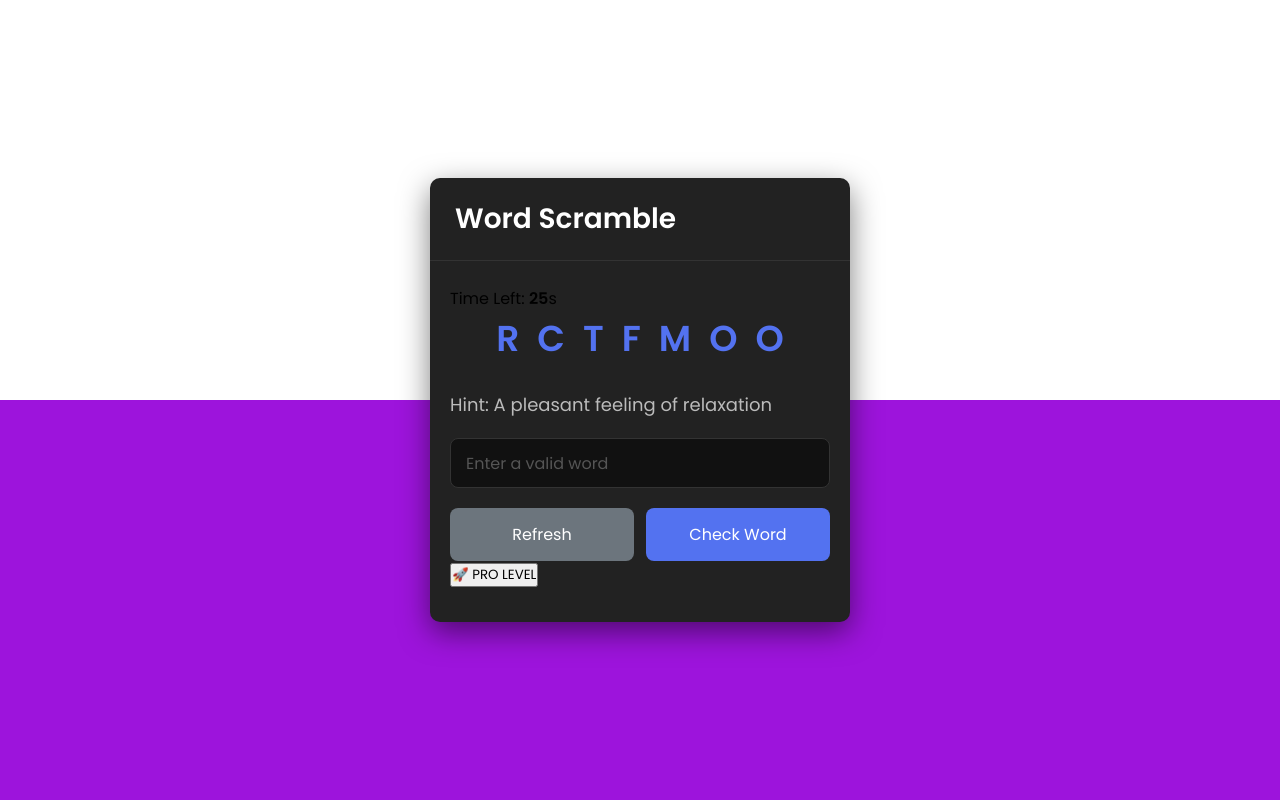
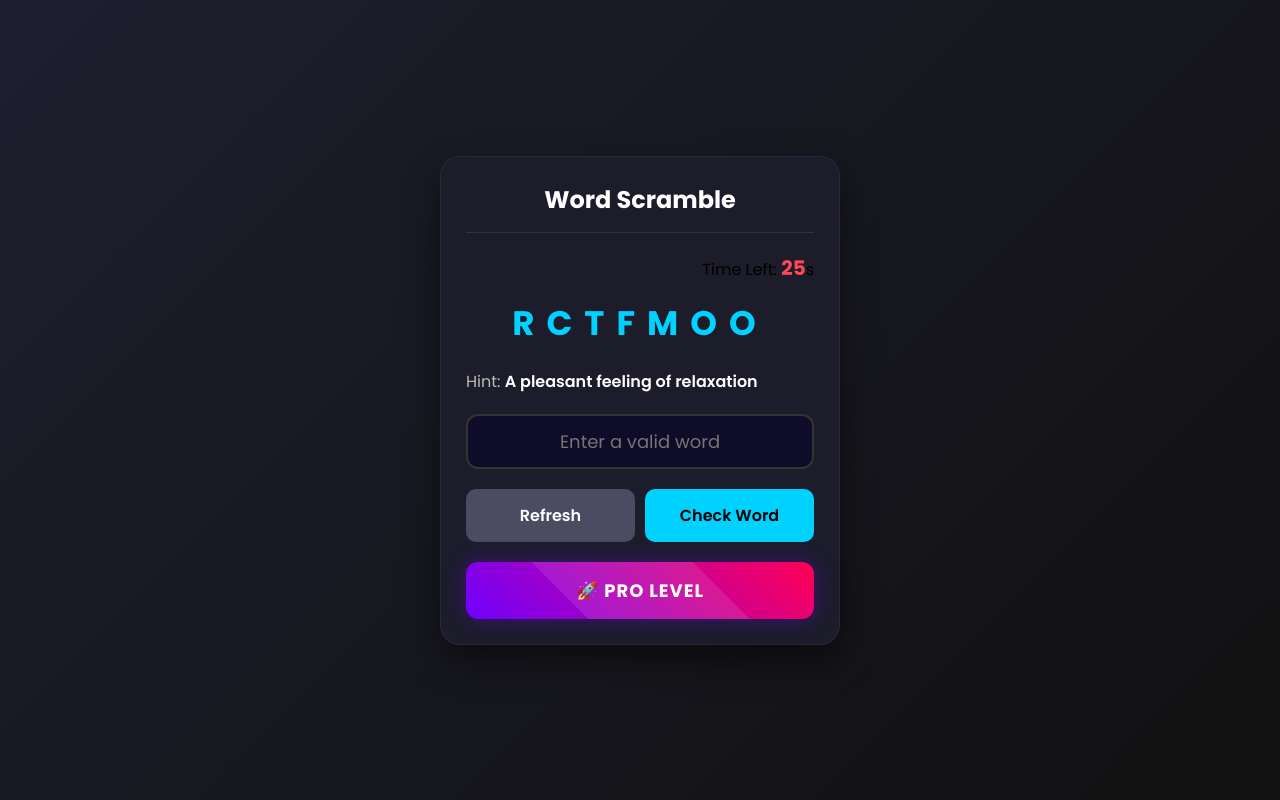
Before and after one commit to mozhihub/wordScramble, a plain HTML site: page index.html in a window 1280 px wide. Drawn offline with Linux system fonts and the light colour scheme.

Commit message:
Refactor CSS styles for improved design and layout

```diff
--- a/style.css
+++ b/style.css
@@ -1,130 +1,150 @@
-/* Import Google font - Poppins */
-@import url("https://fonts.googleapis.com/css2?family=Poppins:wght@400;500;600&display=swap");
+@import url('https://fonts.googleapis.com/css2?family=Poppins:wght@400;600;700&display=swap');
 
 * {
     margin: 0;
     padding: 0;
     box-sizing: border-box;
-  font-family: "Poppins", sans-serif;
+    font-family: 'Poppins', sans-serif;
 }
 
 body {
     display: flex;
-  padding: 0 10px;
     align-items: center;
     justify-content: center;
     min-height: 100vh;
-  background: linear-gradient(180deg, #fff 50%, #9d14dc 50%);
+    background: #0f0c29;
+    background: linear-gradient(135deg, #1e1e2f 0%, #111 100%);
+    padding: 20px;
 }
 
 .container {
-  width: 420px;
-  border-radius: 10px;
-  background: #222;
-  box-shadow: 0 10px 30px rgba(0, 0, 0, 0.5);
+    width: 100%;
+    max-width: 400px;
+    background: #1c1c2b;
+    border-radius: 20px;
+    padding: 25px;
+    box-shadow: 0 15px 35px rgba(0, 0, 0, 0.5);
+    border: 1px solid rgba(255, 255, 255, 0.05);
 }
 
-.container h2 {
-  font-size: 28px;
-  font-weight: 600;
-  padding: 20px 25px;
+h2 {
+    font-size: 24px;
+    font-weight: 700;
+    color: #fff;
+    text-align: center;
+    margin-bottom: 20px;
     border-bottom: 1px solid #333;
-  color: #fff;
+    padding-bottom: 15px;
 }
 
-.container .content {
-  margin: 25px 20px 35px;
+.timer-box {
+    text-align: right;
+    margin-bottom: 15px;
 }
 
-.content .word {
-  user-select: none;
-  font-size: 36px;
-  font-weight: 600;
-  text-align: center;
-  letter-spacing: 18px;
-  margin-right: -18px;
-  word-break: break-all;
-  text-transform: uppercase;
-  color: #5372f0;
+.time b {
+    color: #ff4757;
+    font-size: 20px;
 }
 
-.content .details {
-  margin: 25px 0 20px;
+.word {
+    font-size: 34px;
+    font-weight: 700;
+    text-align: center;
+    letter-spacing: 12px;
+    margin-bottom: 20px;
+    text-transform: uppercase;
+    color: #00d2ff;
+    word-break: break-all;
 }
 
-.details p {
-  font-size: 18px;
-  margin-bottom: 10px;
+.hint {
+    font-size: 16px;
     color: #bbb;
+    margin-bottom: 20px;
 }
 
-.details p b {
-  font-weight: 500;
+.hint span {
+    color: #fff;
+    font-weight: 600;
 }
 
-.content input {
+input {
     width: 100%;
-  height: 50px;
+    height: 55px;
+    background: #0f0c29;
+    border: 2px solid #333;
+    border-radius: 12px;
+    padding: 0 15px;
+    font-size: 18px;
+    color: #fff;
+    margin-bottom: 20px;
     outline: none;
-  padding: 0 15px;
-  font-size: 16px;
-  border-radius: 8px;
-  border: 1px solid #333;
-  background-color: #111;
-  color: #bbb;
-  transition: border-color 0.3s ease, background-color 0.3s ease,
-    color 0.3s ease;
+    text-align: center;
 }
 
-.content input:focus {
-  border-color: #5372f0;
-  background-color: #222;
-  color: #fff;
-  box-shadow: 0px 2px 4px rgba(0, 0, 0, 0.5);
+input:focus {
+    border-color: #00d2ff;
 }
 
-.content input::placeholder {
-  color: #555;
-}
-
-.content input:focus::placeholder {
-  color: #bbb;
-}
-
-.content .buttons {
+.buttons {
     display: flex;
-  margin-top: 20px;
-  justify-content: space-between;
+    gap: 10px;
+    margin-bottom: 20px;
 }
 
 .buttons button {
+    flex: 1;
+    padding: 14px 0;
     border: none;
-  outline: none;
-  color: #fff;
+    border-radius: 10px;
     cursor: pointer;
-  padding: 14px 0;
     font-size: 16px;
-  border-radius: 8px;
-  width: calc(50% - 6px);
-  transition: transform 0.3s ease, background-color 0.3s ease;
+    font-weight: 600;
+    transition: 0.3s;
 }
 
-.buttons button:active {
-  transform: scale(0.97);
+.refresh-word { background: #4b4b61; color: #fff; }
+.check-word { background: #00d2ff; color: #000; }
+
+/* PRO LEVEL BUTTON STYLE */
+.pro-link { text-decoration: none; }
+
+.pro-level-btn {
+    position: relative;
+    width: 100%;
+    padding: 15px;
+    background: linear-gradient(45deg, #7000ff, #ff0055);
+    border: none;
+    border-radius: 12px;
+    color: #fff;
+    font-size: 18px;
+    font-weight: 700;
+    letter-spacing: 1px;
+    cursor: pointer;
+    overflow: hidden;
+    box-shadow: 0 0 20px rgba(112, 0, 255, 0.4);
+    transition: 0.4s;
 }
 
-.buttons .refresh-word {
-  background: #6c757d;
+.pro-level-btn:hover {
+    transform: scale(1.02);
+    box-shadow: 0 0 30px rgba(255, 0, 85, 0.6);
 }
 
-.buttons .refresh-word:hover {
-  background: #5f666d;
+.btn-text { position: relative; z-index: 2; }
+
+.btn-glow {
+    position: absolute;
+    top: -50%;
+    left: -50%;
+    width: 200%;
+    height: 200%;
+    background: rgba(255, 255, 255, 0.1);
+    transform: rotate(45deg);
+    transition: 0.5s;
 }
 
-.buttons .check-word {
-  background: #5372f0;
+.pro-level-btn:hover .btn-glow {
+    left: 100%;
 }
-
-.buttons .check-word:hover {
-  background: #2c52ed;
-}
```
Lines whose indentation alone changed are shown as unchanged.
